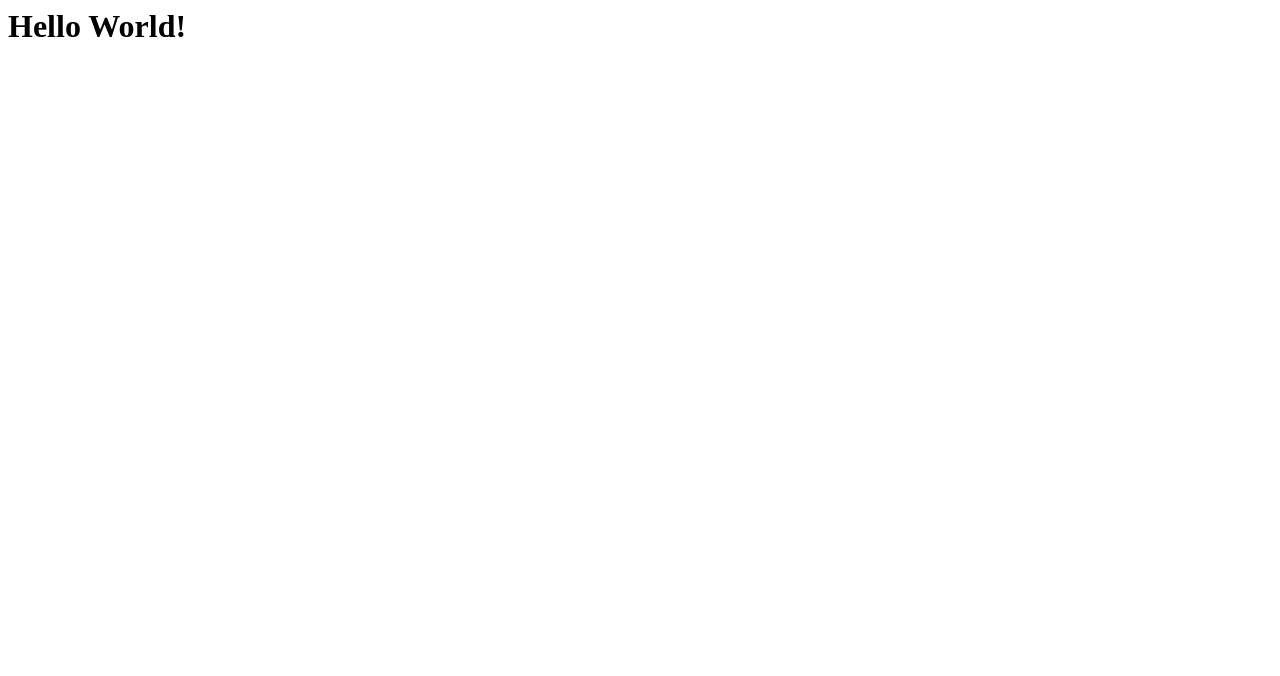
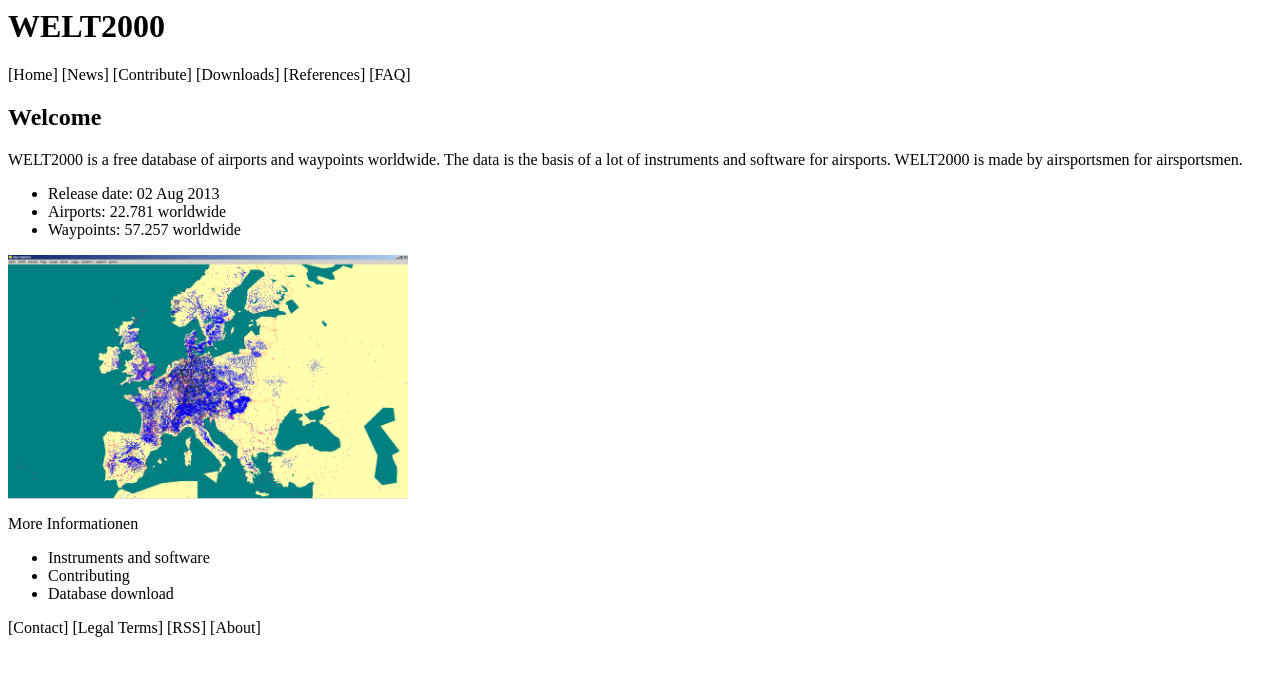
Before and after one commit to Turbo87/welt2000, a Flask app: page / in a window 1280 px wide. Before the commit the part shown is almost empty. Shown: the top 676 px of the page. Run offline with Flask 2, Linux system fonts and the light colour scheme.

Commit message:
Imported original front page

```diff
--- a/welt2000/templates/index.jinja
+++ b/welt2000/templates/index.jinja
@@ -3,6 +3,30 @@
     <title>WELT2000</title>
   </head>
   <body>
-      <h1>Hello World!</h1>
+    <h1>WELT2000</h1>
+
+    <p>[Home] [News] [Contribute] [Downloads] [References] [FAQ]</p>
+
+    <h2>Welcome</h2>
+
+    <p>WELT2000 is a free database of airports and waypoints worldwide. The data is the basis of a lot of instruments and software for airsports. WELT2000 is made by airsportsmen for airsportsmen.</p>
+
+    <ul>
+      <li>Release date: 02 Aug 2013</li>
+      <li>Airports: 22.781 worldwide</li>
+      <li>Waypoints: 57.257 worldwide</li>
+    </ul>
+
+    <img src="{{ url_for('static', filename='welt2000-screenshot.png') }}" style="max-width:400px">
+
+    <p>More Informationen</p>
+
+    <ul>
+      <li>Instruments and software</li>
+      <li>Contributing</li>
+      <li>Database download</li>
+    </ul>
+
+    <p>[Contact] [Legal Terms] [RSS] [About]</p>
   </body>
 </html>
--- a/welt2000/views.py
+++ b/welt2000/views.py
@@ -3,5 +3,5 @@ from welt2000 import app
 
 
 @app.route('/')
-def hello_world():
+def index():
     return render_template('index.jinja')
```
Also changed, not shown: welt2000/static/welt2000-screenshot.png (added).
